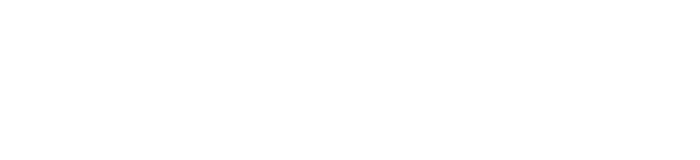
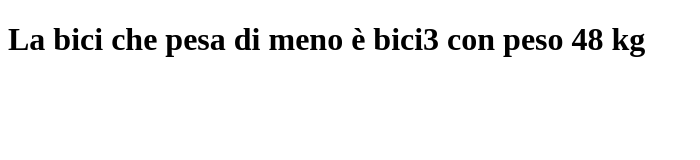
Before and after one commit to marcodldev/js-snack-es6, a plain HTML site: page index.html in a window 1280 px wide. Shown: the whole page, without its empty margins (0-700 px from the left). Drawn offline with Linux system fonts and the light colour scheme.

Commit message:
+ snack 3

```diff
--- a/index.html
+++ b/index.html
@@ -8,6 +8,8 @@
 </head>
 <body>
 
+    <h1 id="h1">test</h1>
+
     <script src="./main.js"></script>
 </body>
 </html>
--- a/main.js
+++ b/main.js
@@ -92,7 +92,10 @@ const grades_and_id = students.filter((students) => {
 
 console.log(grades_and_id);
 
-//snack3
+//snack3 Stampare a schermo la bici con peso minore utilizzando destructuring e template literal
+
+let h1 = document.getElementById("h1");
+
 let bici = [
     { name: 'bici1', peso: 78 },
     { name: 'bici2', peso: 96 },
@@ -100,3 +103,12 @@ let bici = [
     { name: 'bici4', peso: 74 },
   ]
 ;
+
+bici.forEach( ( {name, peso} , index)=>{
+
+    if (peso < 70) {
+        console.log( name, peso )
+        h1.innerHTML = `La bici che pesa di meno è ${(name)} con peso ${(peso)} kg`  ;
+    }
+
+  } )
```
